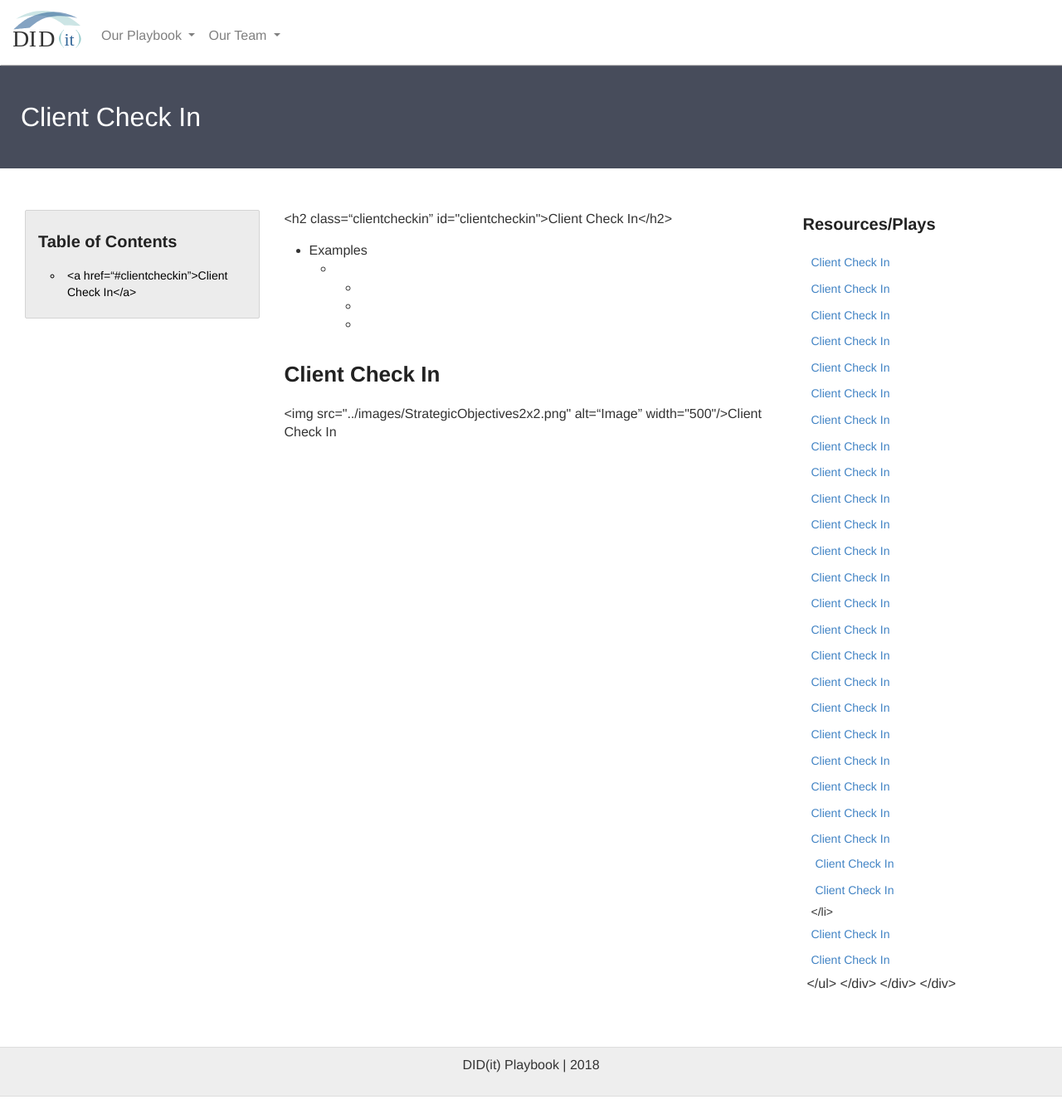
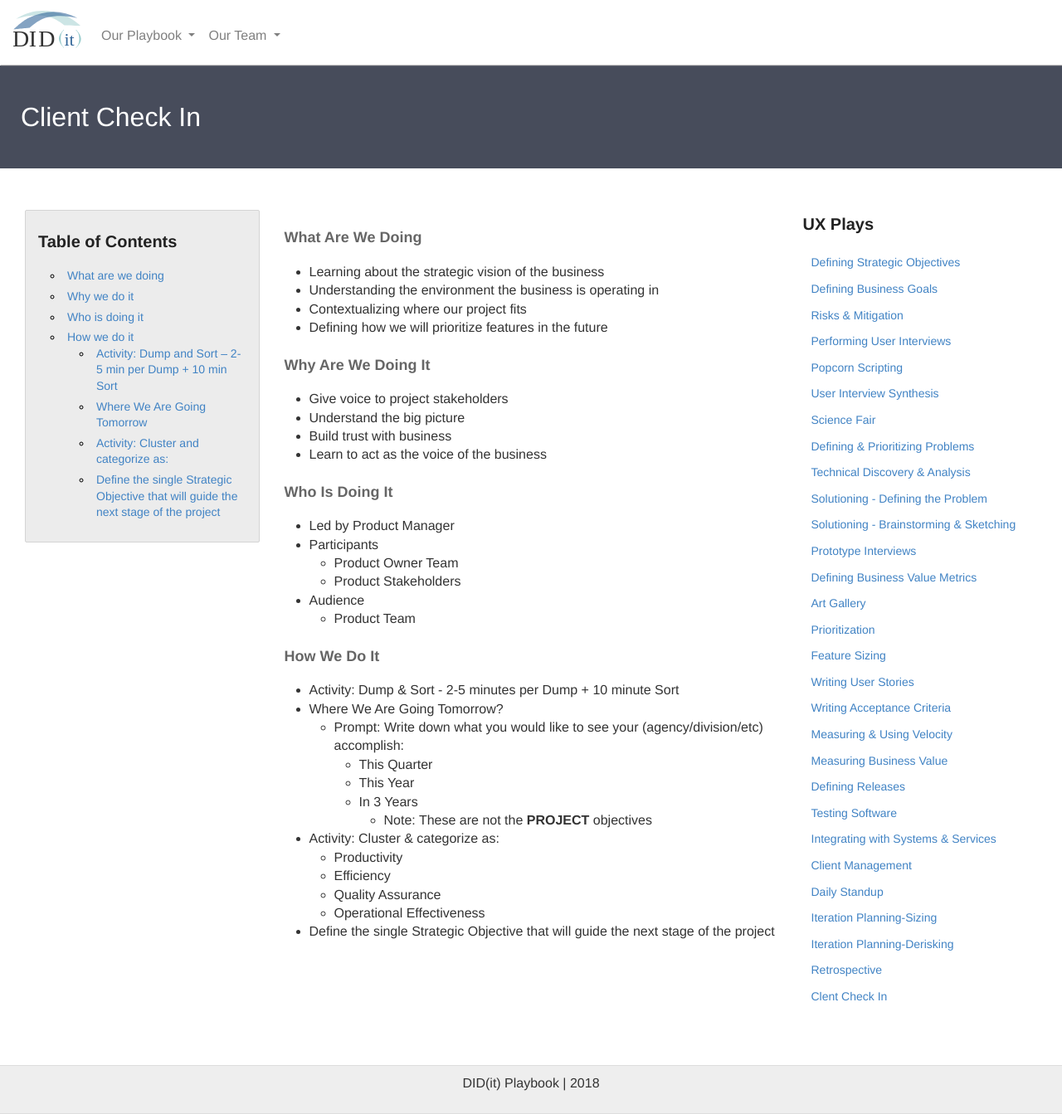
Before and after one commit to KnightPointSystems/kps_playbook, a Jekyll site: the page built from client-check-in.md, in a window 1280 px wide and 1343 px high. Shown: the whole window at 83% size. Built offline with Jekyll 4.4.1, drawn with Linux system fonts in a browser that asks for light colours; nearby versions of some CDN libraries.

Commit message:
Client Check In (check-in) - New Content
Copy and paste from strategic-objectives.  Will be updating all pages with their own content on the weekend.

```diff
--- a/client-check-in.md
+++ b/client-check-in.md
@@ -2,73 +2,160 @@
 layout: page
 title: Client Check In
 header: Client Check In
-permalink: /client-check-in/
+permalink: /check-in/
 ---
+
 <div class="row">
- <div class="col-md-3">
-    <div class="toc">
-    <h3>Table of Contents</h3>
+    <div class="col-md-3">
+        <div class="toc">
+            <h3>Table of Contents</h3>
+                <ul>
+                    <li>
+                        <a href="#DSO-What">
+                            What are we doing
+                        </a>
+                    </li>
+                    <li>
+                        <a href="#DSO-Why">
+                            Why we do it
+                        </a>
+                    </li>
+                    <li>
+                        <a href="#DSO-Who">
+                            Who is doing it
+                        </a>
+                    </li>
+                    <li>
+                        <a href="#DSO-How">
+                            How we do it
+                        </a>
+                        <ul>
+                            <li>
+                                <a href="#DSO-DumpSort">
+                                    Activity: Dump and Sort – 2-5 min per Dump + 10 min Sort
+                                </a>
+                            </li>
+                            <li>
+                                <a href="#DSO-Where">
+                                    Where We Are Going Tomorrow
+                                </a>
+                            </li>
+                            <li>
+                                <a href="#DSO-Activity">
+                                    Activity: Cluster and categorize as:
+                                </a>
+                            </li>
+                            <li>
+                                <a href="#DSO-Define">
+                                    Define the single Strategic Objective that will guide the                                                       next stage of the project
+                                </a>
+                            </li>
+                        </ul>
+                    </li>
+                   </ul>
+        </div>
+    </div>
+    <div class="col-md-6">
+        <h4 class="DSO-What" id="DSO-What">
+            What Are We Doing
+        </h4>
+	<ul>
+        <li>Learning about the strategic vision of the business</li>
+        <li>Understanding the environment the business is operating in</li>
+        <li>Contextualizing where our project fits</li>
+        <li>Defining how we will prioritize features in the future</li>
+	</ul>
+        <h4 class="DSO-Why" id="DSO-Why">
+            Why Are We Doing It
+        </h4>
     <ul>
-    <li><a href=“#clientcheckin”>Client Check In</a></li>
-    </ul>
+        <li>Give voice to project stakeholders</li>
+        <li>Understand the big picture</li>
+        <li>Build trust with business</li>
+        <li>Learn to act as the voice of the business</li>
+	</ul>
+        <h4 class="DSO-Who" id="DSO-Who">
+            Who Is Doing It
+        </h4>
+<ul>
+   <li>Led by Product Manager</li>
+   <li>Participants
+    	<ul>
+        	<li>Product Owner Team</li>
+        	<li>Product Stakeholders</li>
+    	</ul>
+   </li>
+   <li>Audience
+    	<ul>
+            <li>Product Team</li>
+       </ul>
+   </li>
+</ul>
+<h4 class="DSO-How" id="DSO-How">
+    How We Do It
+</h4>
+<ul>
+    <li class="DSO-DumpSort" id="DSO-DumpSort">Activity: Dump &amp; Sort - 2-5 minutes per Dump + 10 minute Sort</li>
+    <li class="DSO-Where" id="DSO-Where">Where We Are Going Tomorrow?
+        <ul>
+            <li>Prompt: Write down what you would like to see your (agency/division/etc) accomplish:
+                <ul>
+                    <li>This Quarter</li>
+                    <li>This Year</li>
+                    <li>In 3 Years
+                    	<ul>
+                            <li>Note: These are not the <b>PROJECT</b> objectives</li>
+                        </ul>
+                    </li>
+                </ul>
+            </li>
+        </ul>
+    </li>
+    <li class="DSO-Activity" id="DSO-Activity">Activity: Cluster &amp; categorize as:
+        <ul>
+            <li>Productivity</li>
+            <li>Efficiency</li>
+            <li>Quality Assurance</li>
+            <li>Operational Effectiveness</li>
+        </ul>
+    </li>
+    <li class="DSO-Define" id="DSO-Define">Define the single Strategic Objective that will guide the next stage of the project</li>
+</ul>
     </div>
-  </div>
-
-<div class="col-md-6">
-<h2 class=“clientcheckin” id="clientcheckin">Client Check In</h2>
-<ul>
-    <li>Examples</li>
-    <ul>
-    <li></li>
-      <ul>
-      <li></li>
-      <li></li>
-      <li></li>
-      </ul>
-    </ul>
-</ul>
-
-  <h2 class="clientcheckin" id="clientcheckin">Client Check In</h2>
-  <img src="../images/StrategicObjectives2x2.png" alt=“Image” width="500"/>Client Check In
-
-</div>
-
-<div class="col-md-3">
-<div class="sideLinks">
-    <h2>Resources/Plays</h2>
-    <ul>
-    <li><a href="{{ site.baseurl }}/client-check-in">Client Check In</a></li>
-      <li><a href="{{ site.baseurl }}/client-check-in">Client Check In</a></li>
-     <li><a href="{{ site.baseurl }}/client-check-in">Client Check In</a></li>
-      <li><a href="{{ site.baseurl }}/client-check-in">Client Check In</a></li>
-      <li><a href="{{ site.baseurl }}/client-check-in">Client Check In</a></li>
-       <li><a href="{{ site.baseurl }}/client-check-in">Client Check In</a></li>
-      <li><a href="{{ site.baseurl }}/client-check-in">Client Check In</a></li>
-     <li><a href="{{ site.baseurl }}/client-check-in">Client Check In</a></li>
-      <li><a href="{{ site.baseurl }}/client-check-in">Client Check In</a></li>
-      <li><a href="{{ site.baseurl }}/client-check-in">Client Check In</a></li>
-        <li><a href="{{ site.baseurl }}/client-check-in">Client Check In</a></li>
-      <li><a href="{{ site.baseurl }}/client-check-in">Client Check In</a></li>
-     <li><a href="{{ site.baseurl }}/client-check-in">Client Check In</a></li>
-      <li><a href="{{ site.baseurl }}/client-check-in">Client Check In</a></li>
-      <li><a href="{{ site.baseurl }}/client-check-in">Client Check In</a></li>
-        <li><a href="{{ site.baseurl }}/client-check-in">Client Check In</a></li>
-      <li><a href="{{ site.baseurl }}/client-check-in">Client Check In</a></li>
-     <li><a href="{{ site.baseurl }}/client-check-in">Client Check In</a></li>
-      <li><a href="{{ site.baseurl }}/client-check-in">Client Check In</a></li>
-      <li><a href="{{ site.baseurl }}/client-check-in">Client Check In</a></li>
-          <li><a href="{{ site.baseurl }}/client-check-in">Client Check In</a></li>
-      <li><a href="{{ site.baseurl }}/client-check-in">Client Check In</a></li>
-    <li><a href="{{ site.baseurl }}/client-check-in">Client Check In</a>
-      <ul>
-      <li><a href="{{ site.baseurl }}/client-check-in">Client Check In</a></li>
-      <li><a href="{{ site.baseurl }}/client-check-in">Client Check In</a></li>
-      </li>
-      </ul>
-          <li><a href="{{ site.baseurl }}/client-check-in">Client Check In</a></li>
-      <li><a href="{{ site.baseurl }}/client-check-in">Client Check In</a></li>
-    </ul>
+    <div class="col-md-3">
+        <div class="sideLinks">
+            <h2>UX Plays</h2>
+                <ul>
+                    <li><a href="{{ site.baseurl }}/strategic-objectives">Defining Strategic Objectives</a></li>
+                    <li><a href="{{ site.baseurl }}/business-goals">Defining Business Goals</a></li>
+                    <li><a href="{{ site.baseurl }}/risks-mitigation">Risks &amp; Mitigation</a></li>
+                    <li><a href="{{ site.baseurl }}/user-interviews">Performing User Interviews</a></li>
+                    <li><a href="{{ site.baseurl }}/popcorn-scripting">Popcorn Scripting</a></li>
+                    <li><a href="{{ site.baseurl }}/interview-synthesis">User Interview Synthesis</a></li>
+                    <li><a href="{{ site.baseurl }}/science-fair">Science Fair</a></li>
+                    <li><a href="{{ site.baseurl }}/defining-problems">Defining &amp; Prioritizing Problems</a></li>
+                    <li><a href="{{ site.baseurl }}/technical-discovery">Technical Discovery &amp; Analysis</a></li>
+                    <li><a href="{{ site.baseurl }}/solutioning-problem">Solutioning - Defining the Problem</a></li>
+                    <li><a href="{{ site.baseurl }}/solutioning-sketching">Solutioning - Brainstorming &amp; Sketching</a></li>
+                    <li><a href="{{ site.baseurl }}/prototype-interviews">Prototype Interviews</a></li>
+                    <li><a href="{{ site.baseurl }}/business-metrics">Defining Business Value Metrics</a></li>
+                    <li><a href="{{ site.baseurl }}/art-gallery">Art Gallery</a></li>
+                    <li><a href="{{ site.baseurl }}/prioritization">Prioritization</a></li>
+                    <li><a href="{{ site.baseurl }}/feature-sizing">Feature Sizing</a></li>
+                    <li><a href="{{ site.baseurl }}/user-stories">Writing User Stories</a></li>
+                    <li><a href="{{ site.baseurl }}/acceptance-criteria">Writing Acceptance Criteria</a></li>
+                    <li><a href="{{ site.baseurl }}/measuring-velocity">Measuring &amp; Using Velocity</a></li>
+                    <li><a href="{{ site.baseurl }}/measuring-value">Measuring Business Value</a></li>
+                    <li><a href="{{ site.baseurl }}/defining-releases">Defining Releases</a></li>
+                    <li><a href="{{ site.baseurl }}/testing-software">Testing Software</a></li>
+                    <li><a href="{{ site.baseurl }}/system-services">Integrating with Systems &amp; Services</a></li>
+                    <li><a href="{{ site.baseurl }}/client-management">Client Management</a></li>
+                    <li><a href="{{ site.baseurl }}/daily-standup">Daily Standup</a></li>
+                    <li><a href="{{ site.baseurl }}/sizing">Iteration Planning-Sizing</a></li>
+                    <li><a href="{{ site.baseurl }}/derisking">Iteration Planning-Derisking</a></li>
+                    <li><a href="{{ site.baseurl }}/retrospective">Retrospective</a></li>
+                    <li><a href="{{ site.baseurl }}/check-in">Clent Check In</a></li>
+                </ul>
+          </div>
     </div>
 </div>
-
-</div>
```
